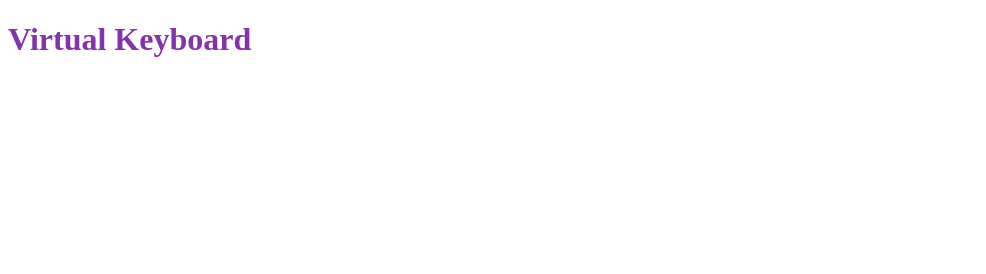
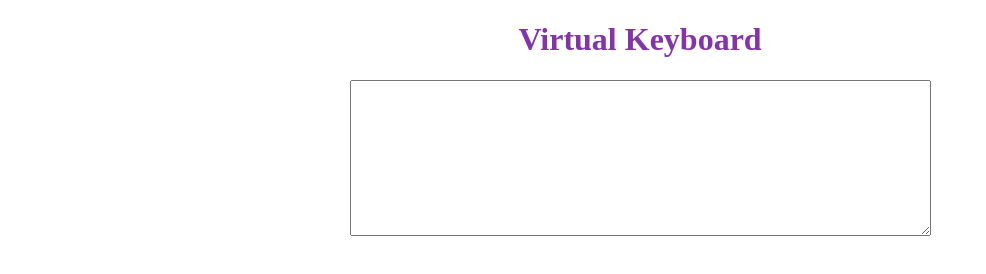
Before and after one commit to EugeneDubrova777/virtual-keyboard, a website: page index.html in a window 1280 px wide. Shown: the whole page, without its empty margins (0-986 px from the left). Drawn offline with Linux system fonts and the light colour scheme.

Commit message:
feat: add textarea

```diff
--- a/script.js
+++ b/script.js
@@ -8,4 +8,15 @@ title.classList.add('title');
 
 body.append(title);
 
-// keys
+// textarea
+
+const textareaWrapper = document.createElement('div');
+textareaWrapper.classList.add('text-area');
+
+const textarea = document.createElement('textarea');
+textarea.id = 'text-area';
+textarea.rows = 10;
+textarea.cols = 70;
+
+body.append(textareaWrapper);
+textareaWrapper.append(textarea);
--- a/style.css
+++ b/style.css
@@ -10,4 +10,10 @@
 
 .title {
   color: #8334aa;
+  text-align: center;
 }
+
+.text-area {
+  display: flex;
+  justify-content: center;
+}
```
